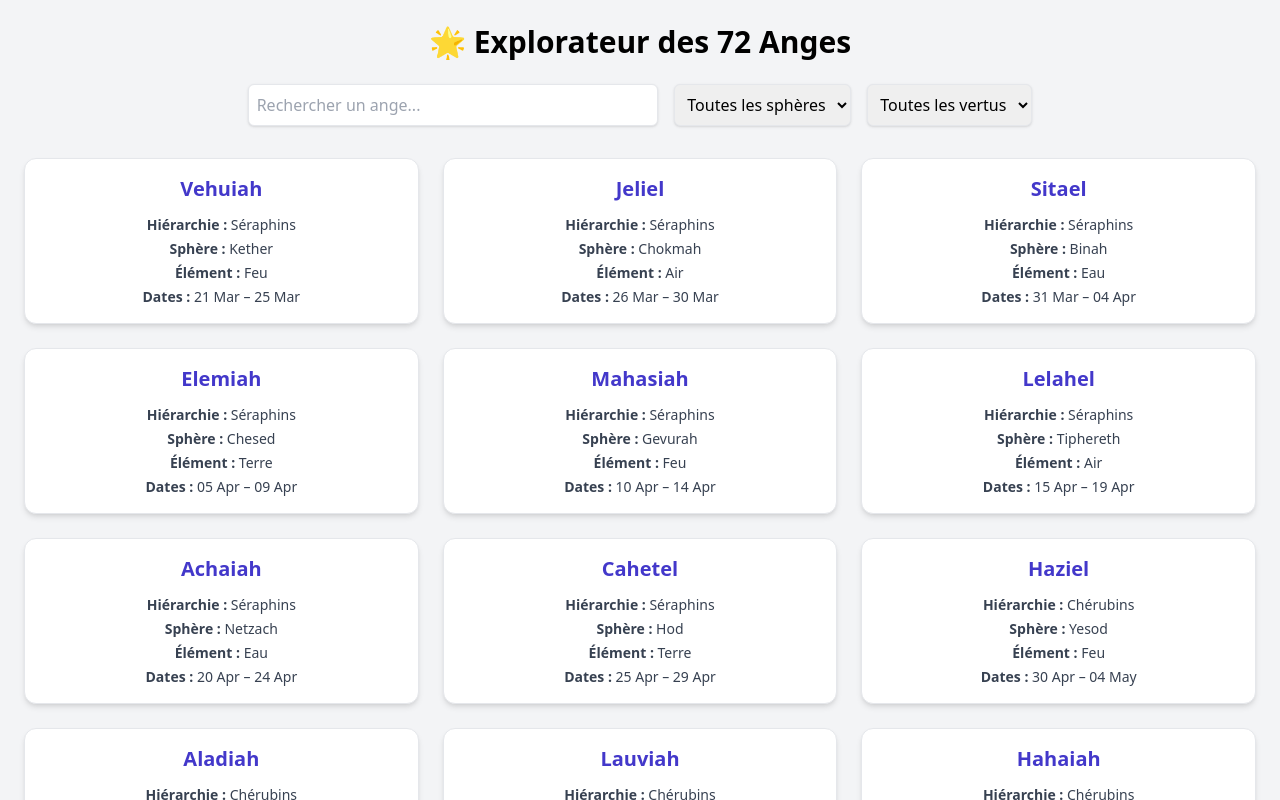
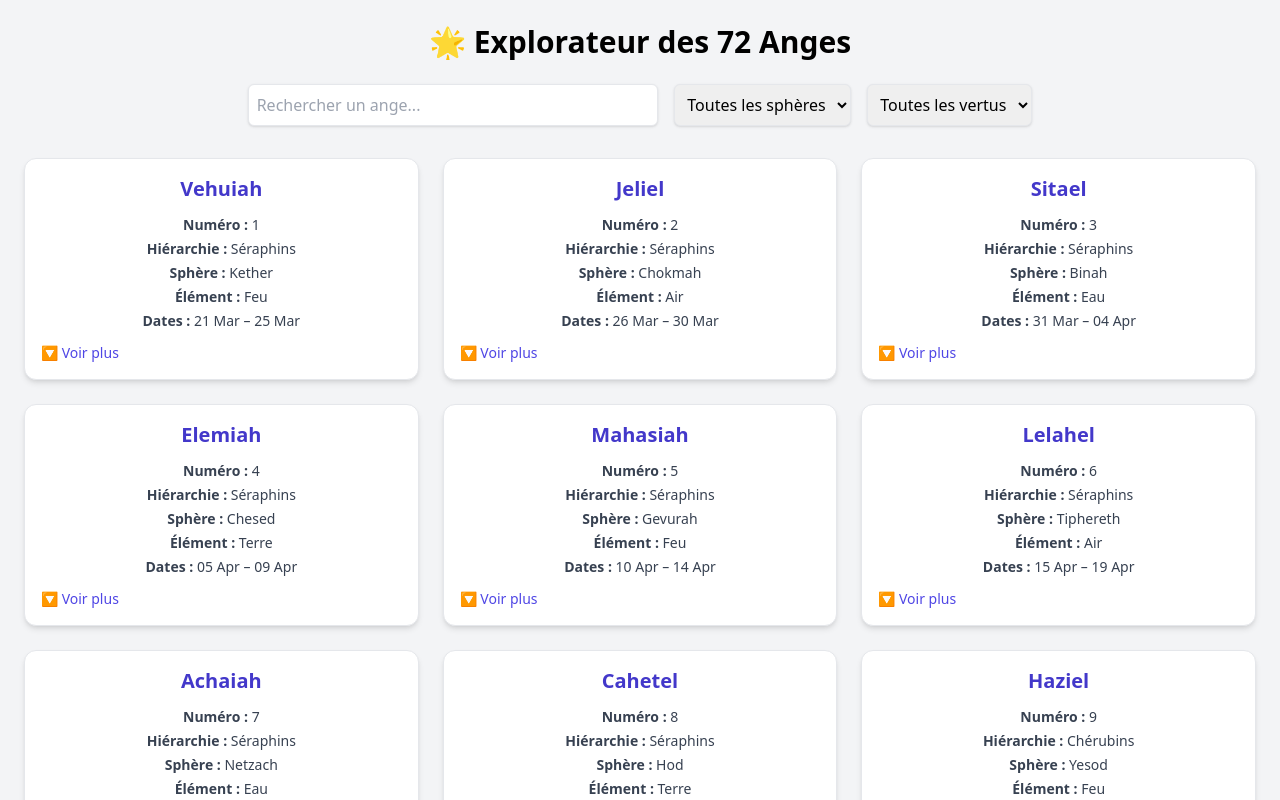
Before and after one commit to Magma-XX-32/anges-kabbale, a React (Create React App) app in the folder anges-kabbale/: page / in a window 1280 px wide. Shown: the top 800 px of the page. Built offline with nearby package versions, Linux system fonts and the light colour scheme.

Commit message:
✅ Accordéon fonctionnel : un seul ange affiché avec animation

```diff
--- a/anges-kabbale/src/components/AngeExplorer.jsx
+++ b/anges-kabbale/src/components/AngeExplorer.jsx
@@ -1,7 +1,4 @@
-// Nouvelle version stylisée avec Tailwind CSS
-// Composant principal : AngeExplorer.jsx
-import React from "react";
-import { useState, useEffect } from "react";
+import React, { useState, useEffect } from "react";
 
 export default function AngeExplorer() {
   const [anges, setAnges] = useState([]);
@@ -9,6 +6,7 @@ export default function AngeExplorer() {
   const [sphère, setSphère] = useState("");
   const [vertu, setVertu] = useState("");
   const [vertus, setVertus] = useState([]);
+  const [expanded, setExpanded] = useState(null);
 
   useEffect(() => {
     fetch("/anges_01_72_complet_kabaleb_dates_non_inclusives.json")
@@ -28,6 +26,10 @@ export default function AngeExplorer() {
       (!vertu || ange.vertus.includes(vertu))
     );
   });
+
+  const toggleExpanded = (index) => {
+    setExpanded(expanded === index ? null : index);
+  };
 
   return (
     <div className="p-6 max-w-7xl mx-auto">
@@ -64,16 +66,48 @@ export default function AngeExplorer() {
       </div>
 
       <div className="grid grid-cols-1 sm:grid-cols-2 lg:grid-cols-3 gap-6">
-        {filtered.map((ange) => (
-          <div key={ange.numéro} className="bg-white p-4 rounded-xl shadow-md border hover:shadow-xl transition">
-            <h2 className="text-xl font-semibold text-indigo-700">{ange.nom}</h2>
+        {filtered.map((ange, index) => (
+          <div
+            key={ange.numéro}
+            className="bg-white p-4 rounded-xl shadow-md border hover:shadow-xl transition"
+          >
+            <h2
+              className="text-xl font-semibold text-indigo-700 cursor-pointer"
+              onClick={() => toggleExpanded(index)}
+            >
+              {ange.nom}
+            </h2>
             <p className="italic text-sm text-gray-600">{ange.signification}</p>
             <ul className="mt-3 text-sm text-gray-700 space-y-1">
+              <li><strong>Numéro :</strong> {ange.numéro}</li>
               <li><strong>Hiérarchie :</strong> {ange.hiérarchie}</li>
               <li><strong>Sphère :</strong> {ange.sphère}</li>
               <li><strong>Élément :</strong> {ange.élément}</li>
               <li><strong>Dates :</strong> {ange.dates_influence}</li>
             </ul>
+
+            {expanded === index && (
+              <div className="transition-all duration-300 ease-in-out mt-2 text-sm text-gray-700 space-y-1">
+                <ul>
+                  <li><strong>Durée (jours) :</strong> {ange.duree_jours}</li>
+                  <li><strong>Nom hébreu :</strong> <span className="block text-right font-hebrew text-2xl">{ange.nom_hebreu_consonnes}</span></li>
+                  <li><strong>Hébreu vocalisé :</strong> <span className="block text-right font-hebrew text-lg">{ange.nom_hebreu_avec_voyelles}</span></li>
+                  <li><strong>Verset :</strong> {ange.verset}</li>
+                  {ange.sceau && (
+                    <li><strong>Sceau :</strong> <img src={ange.sceau} alt={`Sceau de ${ange.nom}`} className="w-16 mt-1" /></li>
+                  )}
+                  <li><strong>Permutation Aboulafia :</strong> {ange.permutation_aboulafia}</li>
+                  <li><strong>Itone Ifá :</strong> {ange.itone_ifa}</li>
+                </ul>
+              </div>
+            )}
+
+            <button
+              onClick={() => toggleExpanded(index)}
+              className="mt-3 text-sm text-indigo-600 hover:underline flex items-center gap-1"
+            >
+              {expanded === index ? "🔼 Réduire" : "🔽 Voir plus"}
+            </button>
           </div>
         ))}
       </div>
```
